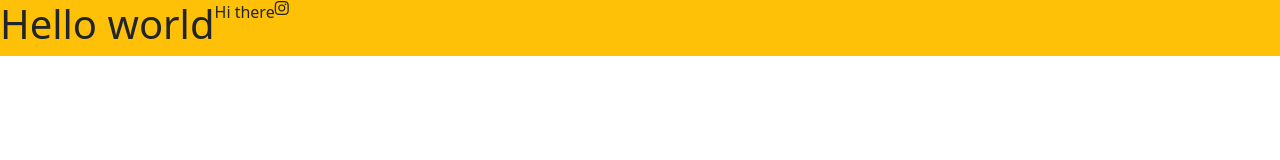
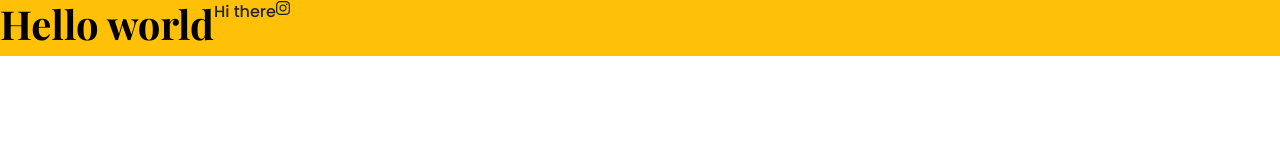
Before and after one commit to Nokuthula-S/Week-4-Portfolio-Repository, a plain HTML site: page index.html in a window 1280 px wide. Drawn offline with nearby package versions, Linux system fonts and the light colour scheme.

Commit message:
updated css link

```diff
--- a/index.html
+++ b/index.html
@@ -14,7 +14,7 @@
   <link
     href="https://fonts.googleapis.com/css2?family=Playfair+Display:wght@700&family=Poppins:wght@500;700&display=swap"
     rel="stylesheet" />
-  <link rel="stylesheet" href="styles/portfolio.css" />
+  <link rel="stylesheet" href="src/styles.css" />
   <meta name="viewport" content="width=device-width, initial-scale=1.0" />
   <title>👩🏽‍💻 Week 4- Lesson 5</title>
 </head>
```
